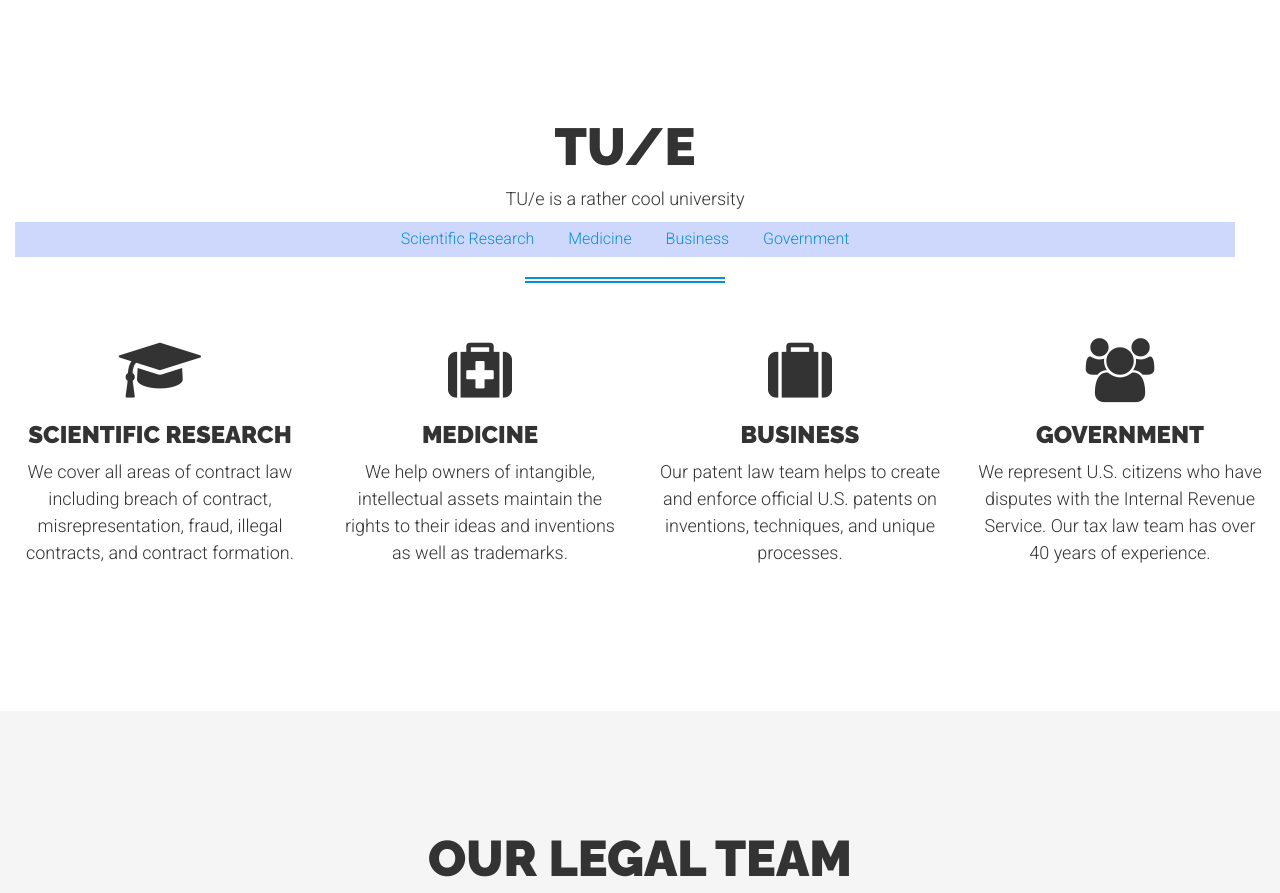
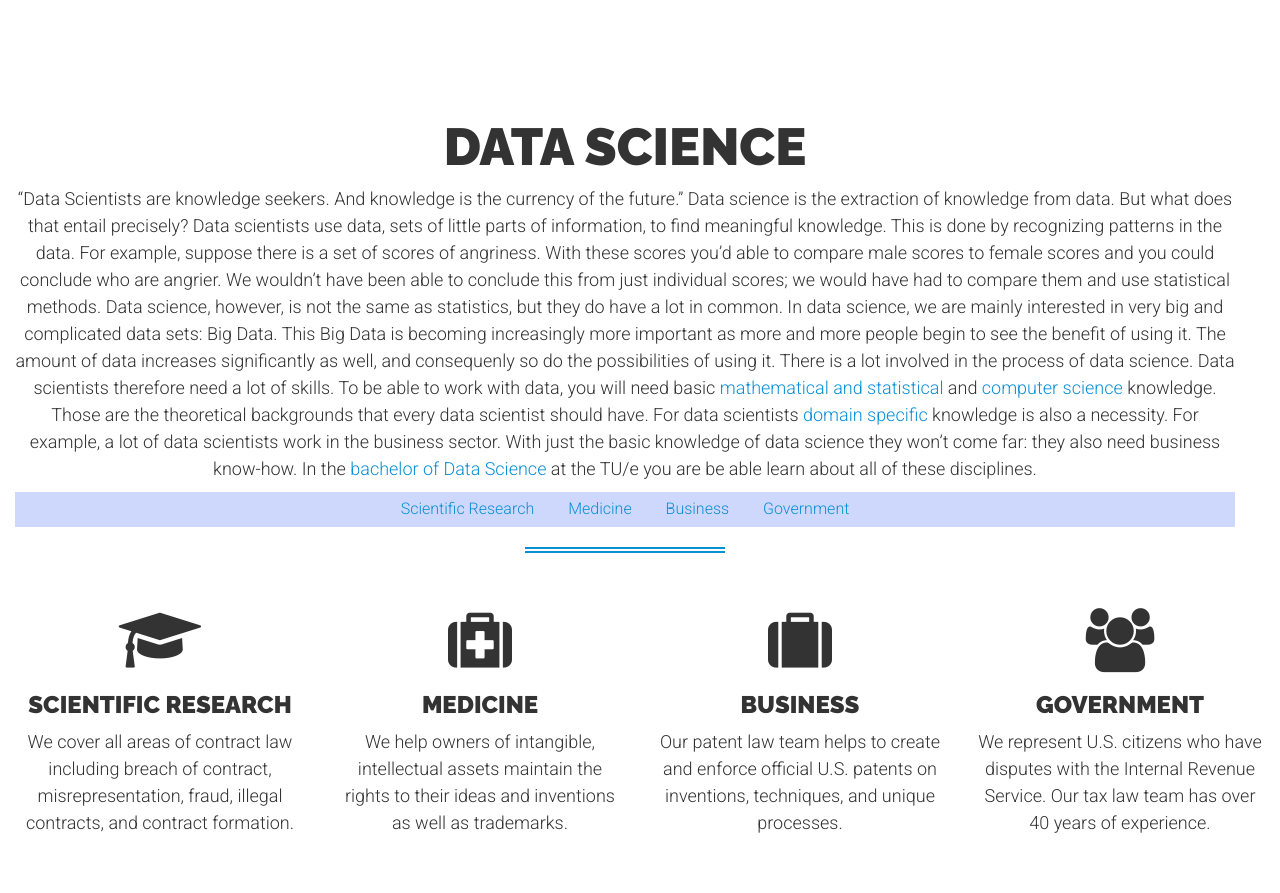
Before and after one commit to RubieV/Hyperlinkia, a plain HTML site: page datascience.html in a window 1280 px wide. Shown: the part 802-1695 px from the top of the page. Drawn offline with Linux system fonts and the light colour scheme.

Commit message:
Data Science page
Changed text

```diff
--- a/datascience.html
+++ b/datascience.html
@@ -103,8 +103,12 @@
     <section id="submenu">
         <div class="container-fluid">
             <div class="row text-center col-lg-12 wow fadeIn">
-                <h1>TU/e</h1>
-                <p>TU/e is a rather cool university</p>
+                <h1>Data Science</h1>
+                <p>“Data Scientists are knowledge seekers. And knowledge is the currency of the future.”
+Data science is the extraction of knowledge from data. But what does that entail precisely?
+Data scientists use data, sets of little parts of information, to find meaningful knowledge. This is done by recognizing patterns in the data. For example, suppose there is a set of scores of angriness. With these scores you’d able to compare male scores to female scores and you could conclude who are angrier. We wouldn’t have been able to conclude this from just individual scores; we would have had to compare them and use statistical methods. Data science, however, is not the same as statistics, but they do have a lot in common. In data science, we are mainly interested in very big and complicated data sets: Big Data. This Big Data is becoming increasingly more important as more and more people begin to see the benefit of using it. The amount of data increases significantly as well, and consequenly so do the possibilities of using it.
+There is a lot involved in the process of data science. Data scientists therefore need a lot of skills. To be able to work with data, you will need basic <a href="datascience.html#maths"> mathematical and statistical </a> and <a href="datascience.html#computer"> computer science </a> knowledge. Those are the theoretical backgrounds that every data scientist should have. For data scientists <a href="datascience.html#domain"> domain specific </a> knowledge is also a necessity. For example, a lot of data scientists work in the business sector. With just the basic knowledge of data science they won’t come far: they also need business know-how. In the <a href="study.html"> bachelor of Data Science </a> at the TU/e you are be able learn about all of these disciplines.
+</p>
                 <nav class="nav">
                     <ul>
                         <li><a class="page-scroll" href="#research">Scientific Research</a></li>
```
